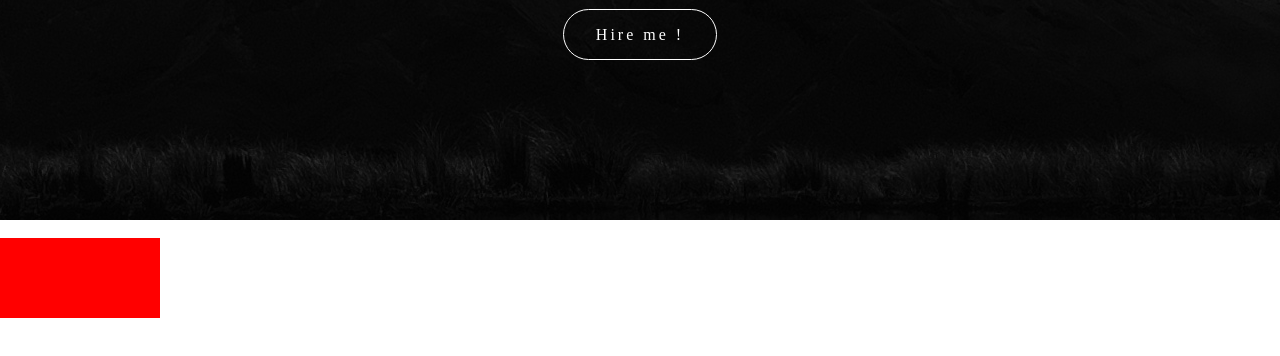
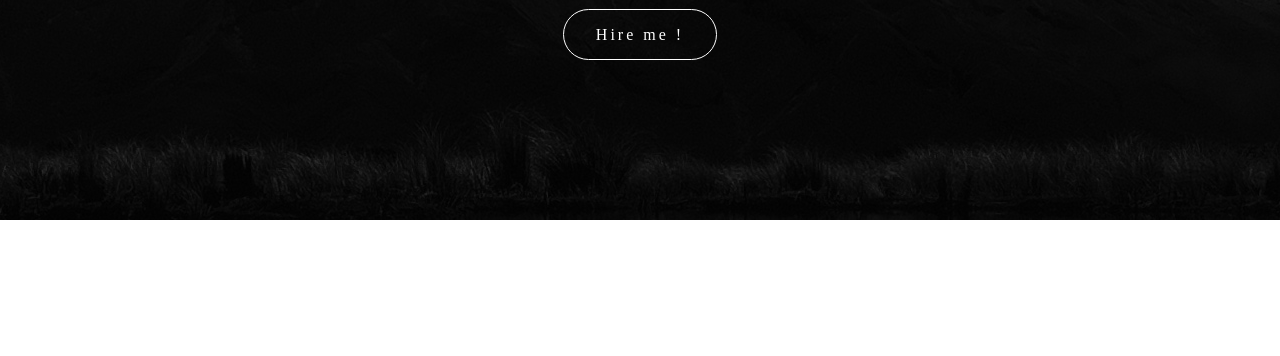
Before and after one commit to nasimhelal-cell/portfolio, a plain HTML site: page index.html in a window 1280 px wide. Shown: the part 580-936 px from the top of the page. After the commit the page ends 800 px from the top, so only its background shows below. Drawn offline with nearby package versions, Linux system fonts and the light colour scheme; a web font is replaced by a local one.

Commit message:
navbar is ready

```diff
--- a/css/style.css
+++ b/css/style.css
@@ -1,26 +1,2 @@
 @import "global.css";
 @import "header.css";
-.nasim{
-    width: 10em;
-    height: 5em;
-    background: red;
-    position: relative;
-}
-.nasim:after{
-    position: absolute;
-    content: "";
-    bottom: -.7em;
-    right: 0;
-
-    background: green;
-    transform: scale(0,1);
-    height: .4em;
-    transition: 1s;
-    transition-property: transform;
-    transform-origin: center;
-}
-.nasim:hover:after{
-    background: #000;
-    width: 100%;
-    transform: scale(1,1);
-}
--- a/index.html
+++ b/index.html
@@ -43,11 +43,6 @@
                 </div>
             </div>
         </header>
-<br>
-        <div class="nasim">
-            <div class="helal"></div>
-        </div>
-<br><br><br>
     </main>
 </body>
 
```
